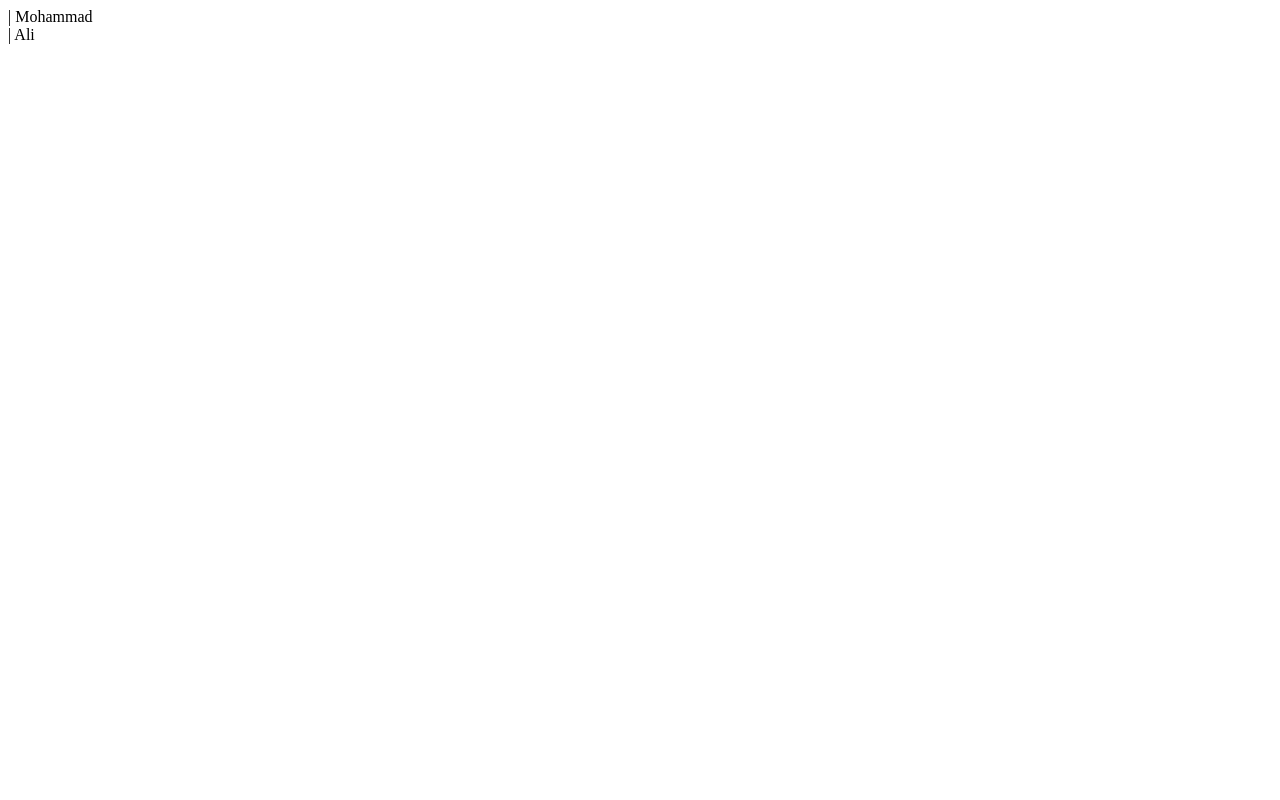
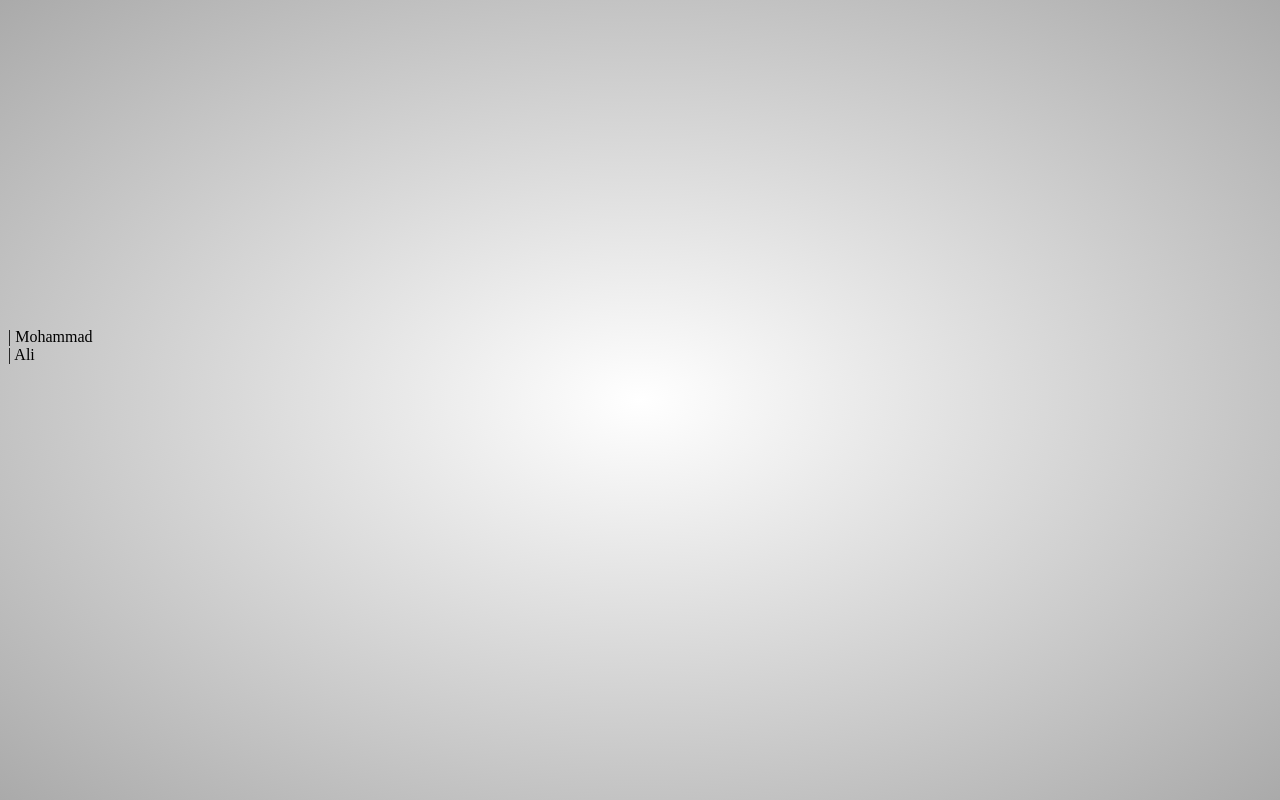
Before and after one commit to mohammadxxali/Netflix-style-text, a plain HTML site: page index.html in a window 1280 px wide. Drawn offline with Linux system fonts and the light colour scheme.

Commit message:
add css style edits to body

```diff
--- a/style.css
+++ b/style.css
@@ -1 +1,8 @@
 @import url("https://fonts.googleapis.com/css?family=Roboto:700,900");
+
+body {
+    background: radial-gradient(#fff, #aaa);
+    background-size: 100vw 100vh;
+    overflow: hidden;
+    padding-top: 40vh;
+}
```
